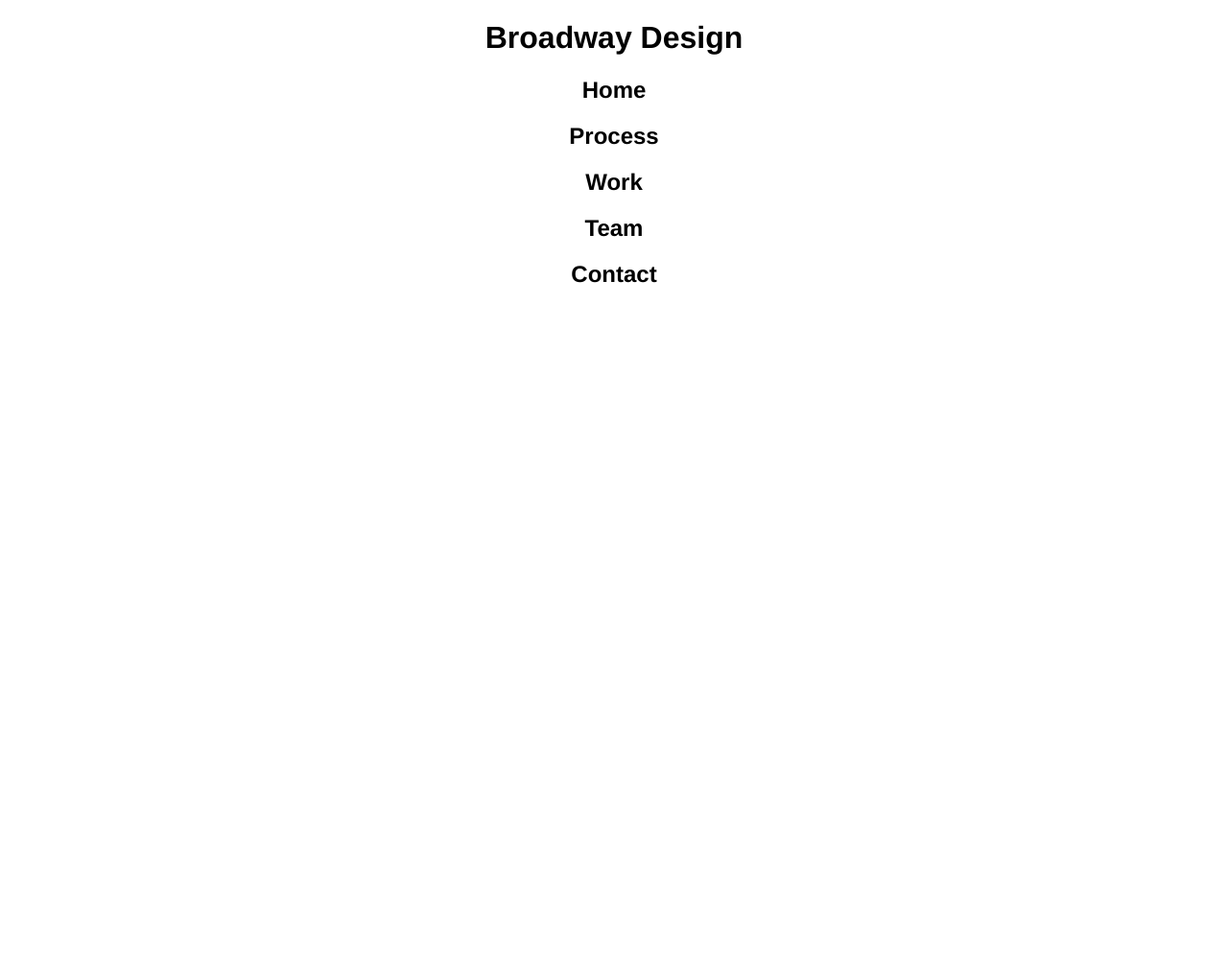
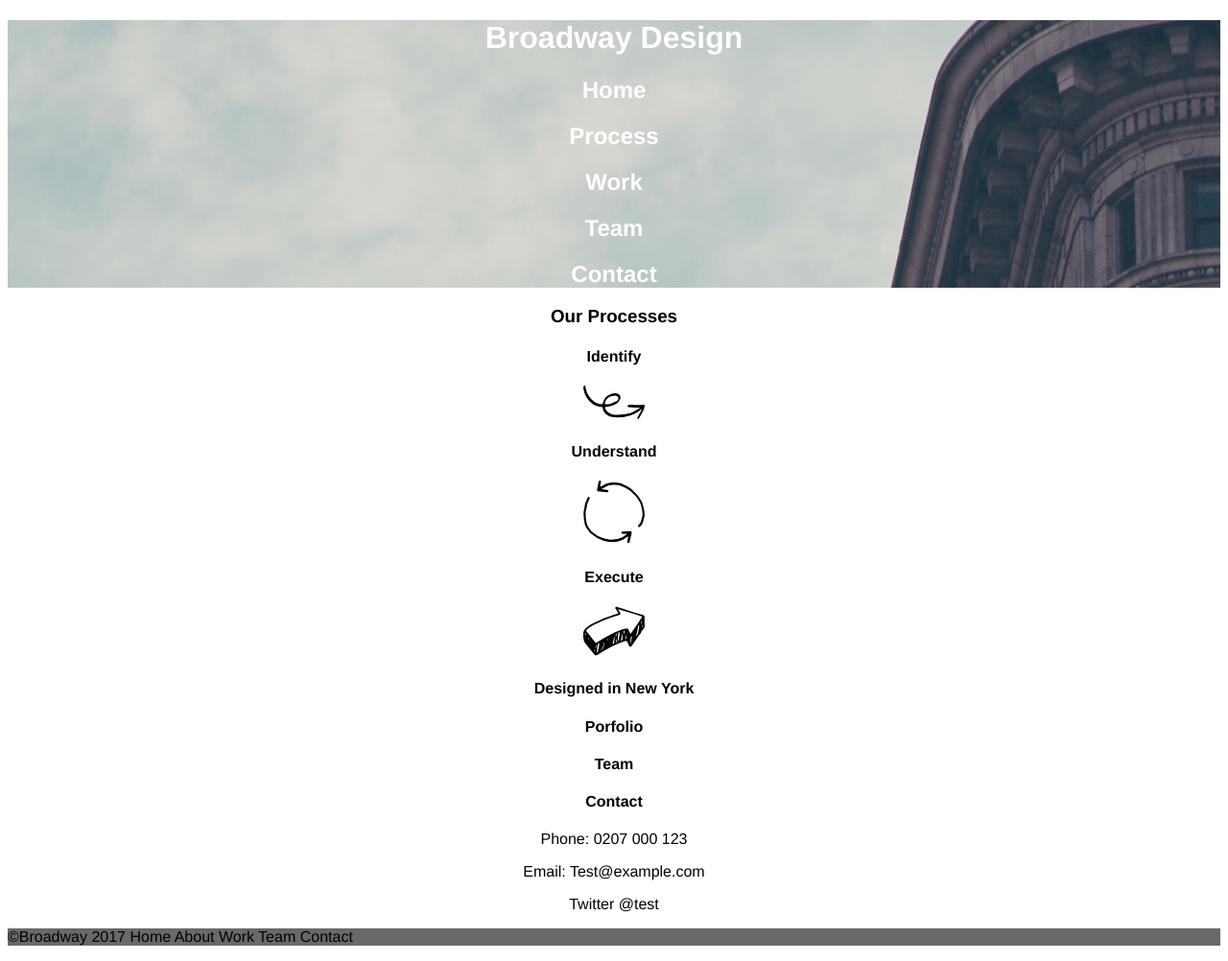
Before and after one commit to Szprogramme/broadway, a plain HTML site: page index.html in a window 1280 px wide. Shown: the whole page at 96% size. Before the commit the page ends 800 px from the top, so only its background shows below. Drawn offline with Linux system fonts and the light colour scheme.

Commit message:
second set of updates

```diff
--- a/index.html
+++ b/index.html
@@ -8,7 +8,7 @@
     <link rel="stylesheet" type="text/css" href="./resources/style.css">
   </head>
   <body>
-    <span id="Header">
+    <div class="Header">
     <h1>
       Broadway Design
     </h1>
@@ -27,7 +27,54 @@
     <h2>
       Contact
     </h2>
-    </span>
+  </div>
+    <h3>
+      Our Processes
+    </h3>
+    <h4>
+      Identify
+    </h4>
+    <img src="./resources/images/identify.svg" alt="identify">
+    <h4>
+      Understand
+    </h4>
+    <img src="./resources/images/understand.svg" alt="understand">
+    <h4>
+      Execute
+    </h4>
+    <img src="./resources/images/execute.svg" alt="execute">
+    <h4>
+      Designed in New York
+    </h4>
+    <h4>
+      Porfolio
+    </h4>
+    <h4>
+      Team
+    </h4>
+    <h4>
+      Contact
+    </h4>
+    <p>
+      Phone: 0207 000 123
+    </p>
+    <p>
+      Email: Test@example.com
+    </p>
+    <p>
+      Twitter @test
+    </p>
+    <div class="Footer">
+      <p>
+        &copy;Broadway 2017
+        Home
+        About
+        Work
+        Team
+        Contact
+      </p>
+    </div>
+    </p>
 
   </body>
 </html>
--- a/resources/style.css
+++ b/resources/style.css
@@ -3,6 +3,14 @@ html{
   font-family: Helvetica;
 
 }
-#header{
-  background-image: url("./resources/images/the-flatiron-building.png");
+.Header{
+  background-image: url(images/the-flatiron-building.png);
+  color: white;
 }
+
+.Footer{
+  background-color: dimgray;
+  text-align: left;
+  font-size: 11px
+  color: white;
+}
```
Also changed, not shown: resources/images/execute.svg (added), resources/images/identify.svg (added), resources/images/understand.svg (added).
